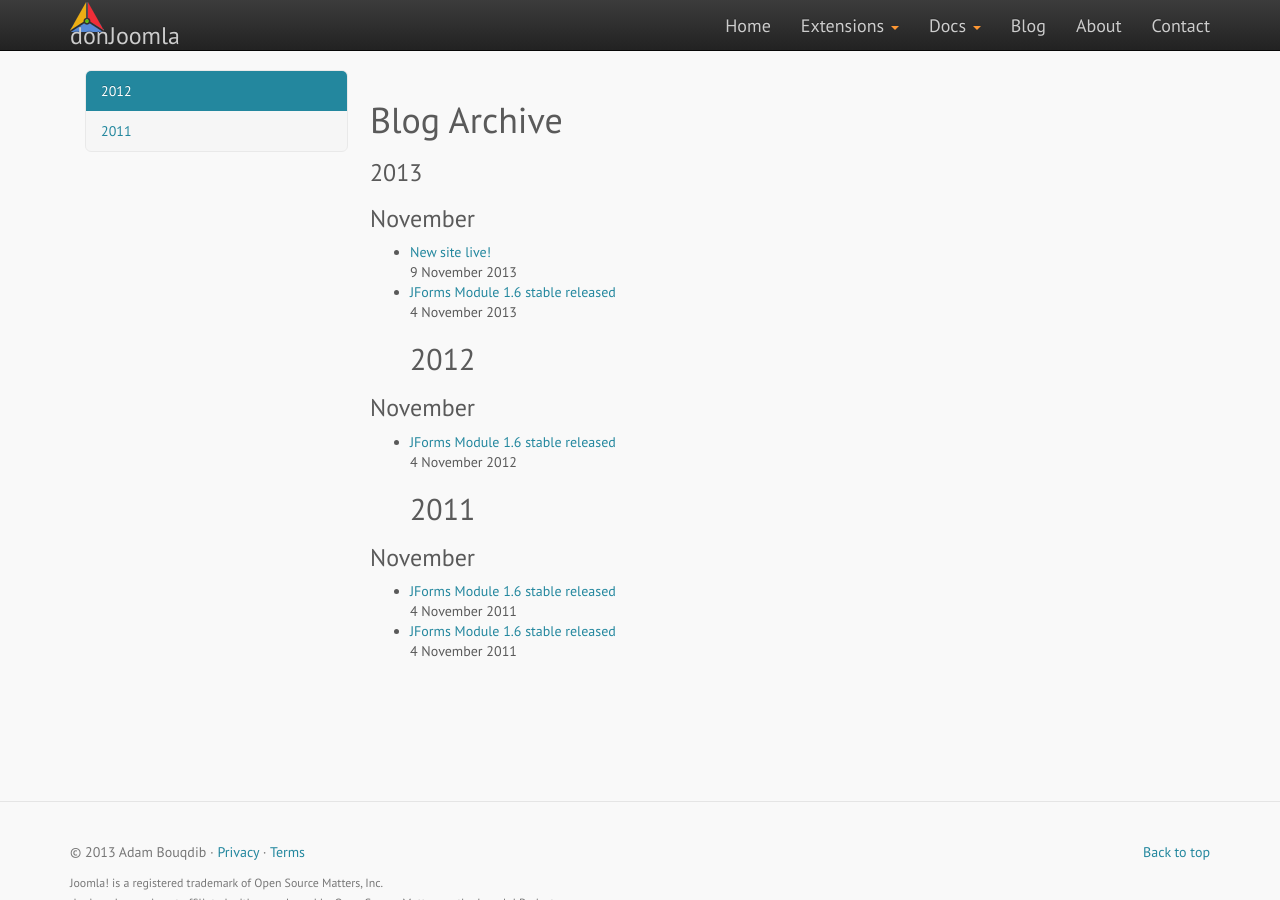
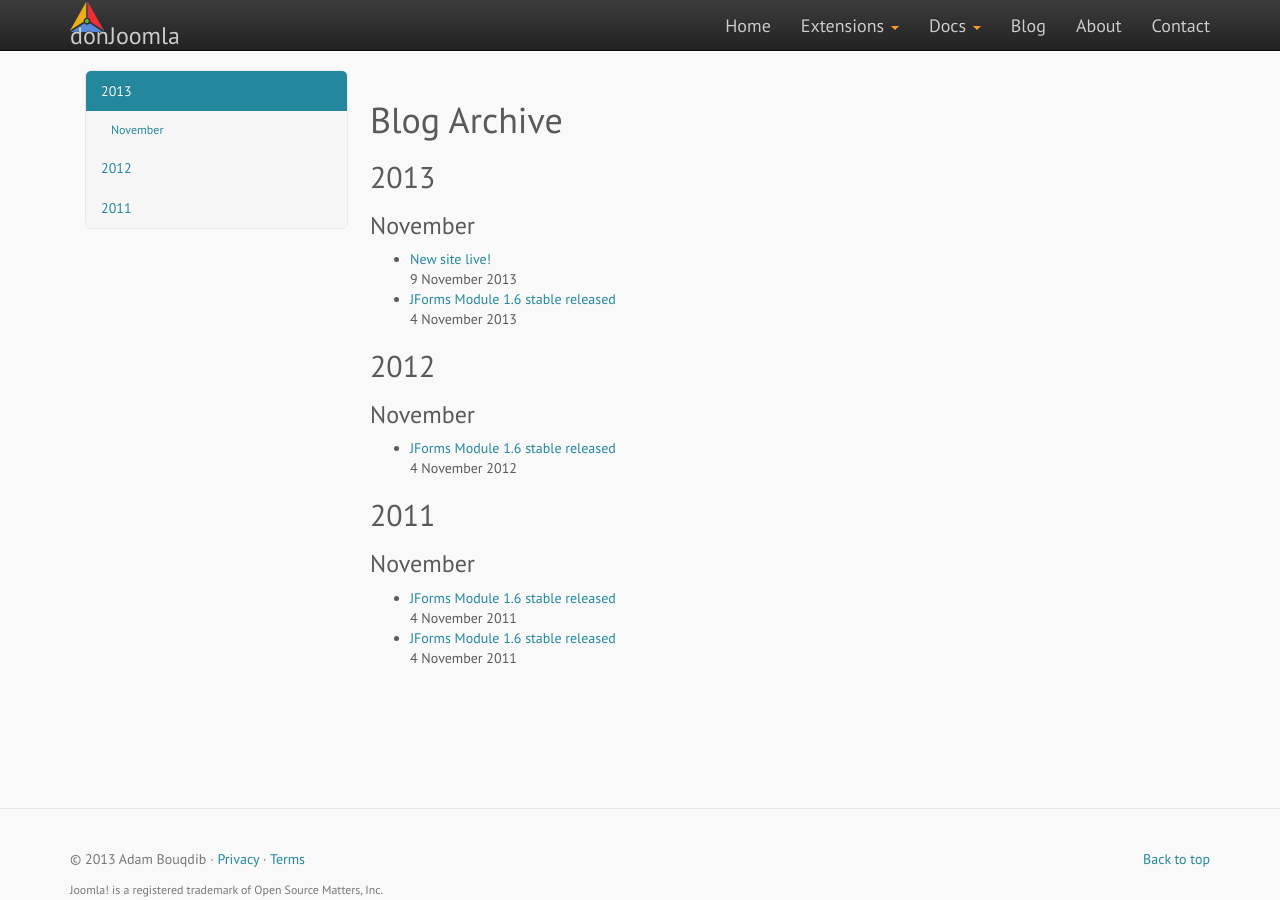
Before and after one commit to donJoomla/donjoomla.github.io, a Jekyll site: the page built from blog/archive/index.html, in a window 1280 px wide and 900 px high. Built offline with Jekyll 4.4.1, drawn with Linux system fonts in a browser that asks for light colours; nearby versions of some CDN libraries.

Commit message:
Update index.html

```diff
--- a/blog/archive/index.html
+++ b/blog/archive/index.html
@@ -10,12 +10,12 @@
 <h1>Blog Archive</h1>
 {% for post in site.posts %}
   {% unless post.next %}
-    {% if forloop.index != 1 %}</ul>{% endif %}
-      <h3>{{ post.date | date: '%Y' }}</h3>
-    {% else %}
-      {% capture year %}{{ post.date | date: '%Y' }}{% endcapture %}
-      {% capture nyear %}{{ post.next.date | date: '%Y' }}{% endcapture %}
-      {% if year != nyear %}
+    <h2>{{ post.date | date: '%Y' }}</h2>
+  {% else %}
+    {% capture year %}{{ post.date | date: '%Y' }}{% endcapture %}
+    {% capture nyear %}{{ post.next.date | date: '%Y' }}{% endcapture %}
+    {% if year != nyear %}
+      {% if forloop.index != 1 %}</ul>{% endif %}
       <h2>{{ post.date | date: '%Y' }}</h2>
     {% endif %}
   {% endunless %}
```
